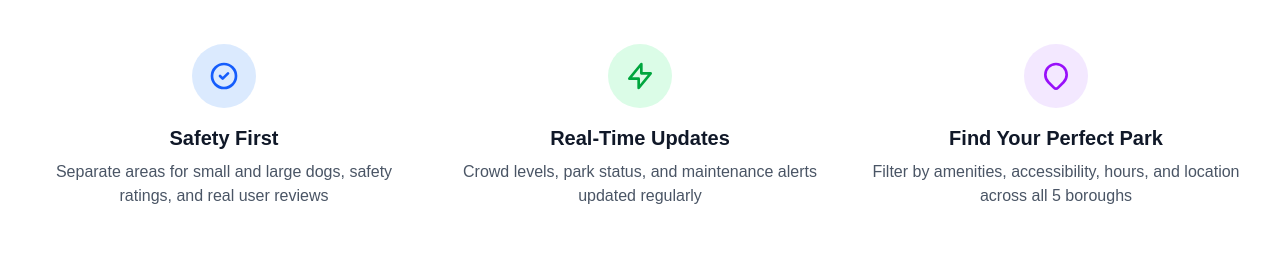
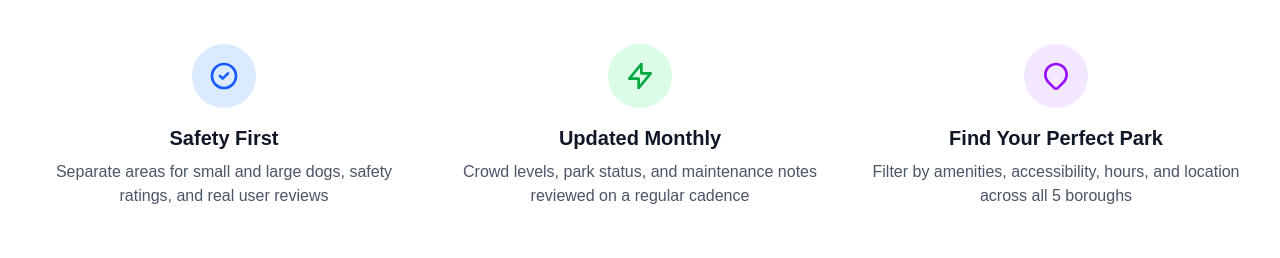
Before and after one commit to ronaldregan621/dogrunnearme-web, a Next.js app: page / in a window 1280 px wide. Shown: the part 1800-2058 px from the top of the page. Built offline with nearby package versions, Linux system fonts and the light colour scheme; no server answers.

Commit message:
content: correct Gantry display/SEO naming and adjust homepage copy (Updated Monthly)

```diff
--- a/src/app/page.tsx
+++ b/src/app/page.tsx
@@ -101,9 +101,9 @@ export default function Home() {
                 <path strokeLinecap="round" strokeLinejoin="round" strokeWidth={2} d="M13 10V3L4 14h7v7l9-11h-7z" />
               </svg>
             </div>
-            <h3 className="text-xl font-semibold text-gray-900 mb-2">Real-Time Updates</h3>
+            <h3 className="text-xl font-semibold text-gray-900 mb-2">Updated Monthly</h3>
             <p className="text-gray-600">
-              Crowd levels, park status, and maintenance alerts updated regularly
+              Crowd levels, park status, and maintenance notes reviewed on a regular cadence
             </p>
           </div>
 
--- a/src/data/dogParks.ts
+++ b/src/data/dogParks.ts
@@ -492,7 +492,7 @@ let dogParksData: DogPark[] = [
     id: 'gantry-state-dog-run',
     name: 'Gantry Plaza State Park Dog Run',
     legacyNames: ['Gantry State Dog Run'],
-    slug: 'gantry-state-dog-run',
+    slug: 'gantry-plaza-state-park-dog-run',
     location: {
       address: 'Gantry Plaza State Park, Queens',
       borough: 'Queens',
@@ -544,9 +544,9 @@ let dogParksData: DogPark[] = [
     ],
     photos: [],
     seo: {
-      title: 'Gantry State Dog Run - Queens Dog Park with Manhattan Views',
-      description: 'Gantry State Dog Run offers separate areas for small and large dogs with beautiful Manhattan skyline views.',
-      keywords: ['gantry state dog run', 'queens dog park', 'nyc dog park', 'manhattan skyline views']
+      title: 'Gantry Plaza State Park Dog Run - Queens Dog Park with Manhattan Views',
+      description: 'Gantry Plaza State Park Dog Run offers separate areas for small and large dogs with beautiful Manhattan skyline views.',
+      keywords: ['gantry plaza state park dog run', 'gantry state dog run', 'queens dog park', 'nyc dog park', 'manhattan skyline views']
     }
   },
   {
```
